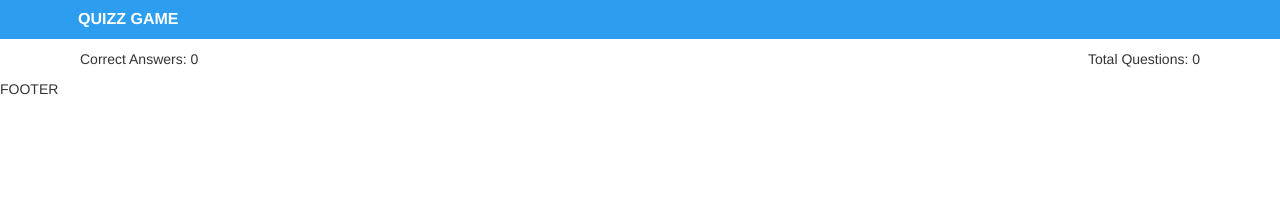
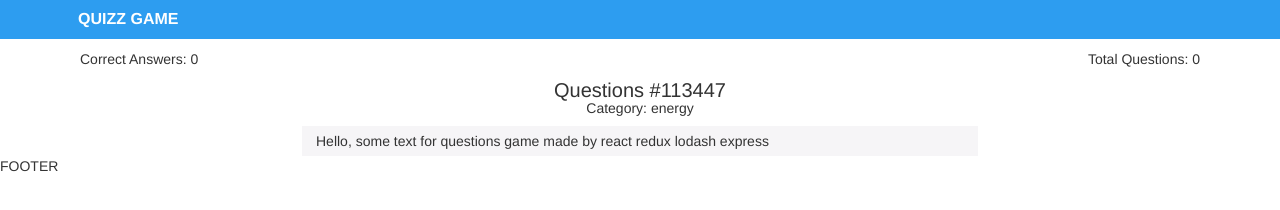
Before and after one commit to nasolo/quiz, a React app: page / in a window 1280 px wide. Built offline with nearby package versions, Linux system fonts and the light colour scheme.

Commit message:
question-info-styling

```diff
--- a/src/components/main.js
+++ b/src/components/main.js
@@ -6,6 +6,8 @@ import ActivityLog from './main/activity-log';
 // Main Page
 
 
+import QuestionInfo from './main/question-info'
+
 
 export default class Main extends Component{
 
@@ -13,6 +15,7 @@ export default class Main extends Component{
         return (
             <div className="main-page">
                <ActivityLog />
+               <QuestionInfo />
             </div>
         )
     }
--- /dev/null
+++ b/src/components/main/question-info.js
@@ -0,0 +1,23 @@
+// import node modules
+import React, {Component} from 'react';
+
+
+//Renders questions info
+
+export default class QuestionInfo extends Component{
+
+    render(){
+        return (
+
+            <div  className="question-info">
+                <h1 className="title">Questions #113447</h1>
+                <h2 className="category">Category: energy</h2>
+                <p className="description">
+                    Hello, some text for questions game made by react redux lodash express
+                </p>
+            </div>
+
+        )
+    }
+
+}
--- a/styles/index.scss
+++ b/styles/index.scss
@@ -6,3 +6,25 @@
     @import './main-page';
     @import './about-page.scss';
 }
+
+
+h2{
+    margin: 0 0;
+    padding: 0 0;
+}
+
+
+ul{
+
+    padding: 0 0;
+}
+
+h1{
+    padding: 0 0;
+    margin: 0 0;
+}
+
+p{
+    padding: 0 0;
+    margin: 0 0;
+}
--- a/styles/main-page.scss
+++ b/styles/main-page.scss
@@ -1,3 +1,4 @@
 .main-page{
-     @import './main/activity-log'
+     @import './main/activity-log';
+     @import './main/question-info.scss';
     }
--- /dev/null
+++ b/styles/main/question-info.scss
@@ -0,0 +1,23 @@
+.question-info{
+
+    text-align: center;
+
+    h1.title{
+        font-size: 2rem;
+        margin:0 0;
+    }
+    h2.category{
+        font-size: 1.4rem;
+    }
+
+    p.description {
+        text-align: left;
+        margin: 1rem auto 0;
+        font-size: 1.4rem;
+        max-width: 676px;
+        background-color: #f6f5f7;
+        padding: 0.5rem 1.4rem;
+
+    }
+
+}
```
